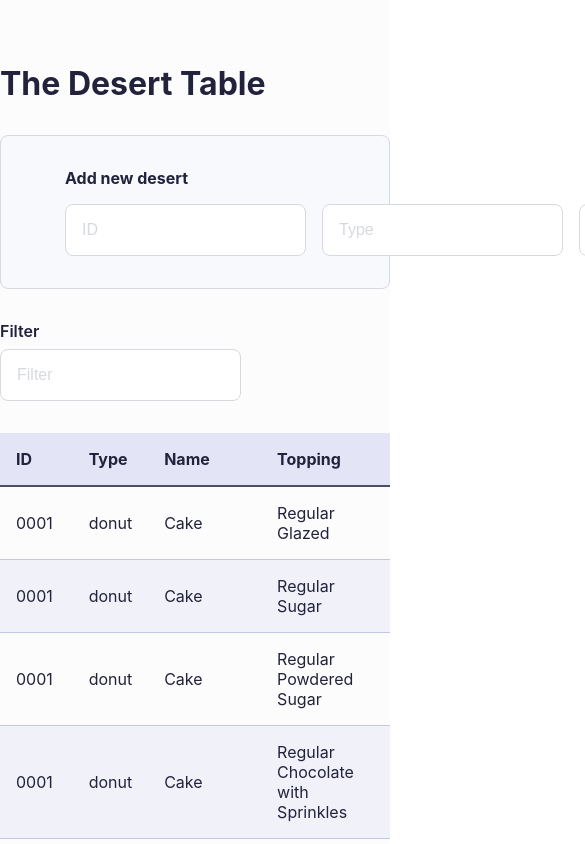
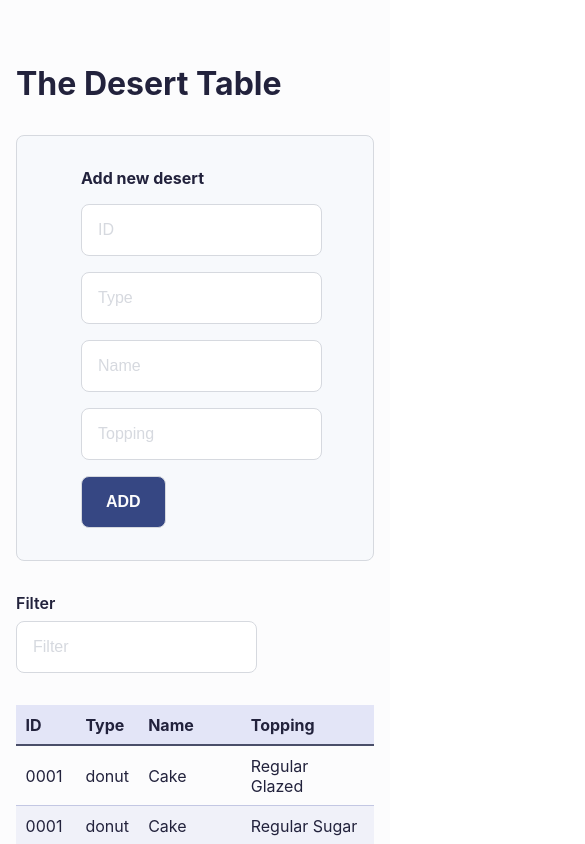
Before and after one commit to soniktrooth/megaport-technical-assesment, a React (Create React App) app: page / in a window 390 px wide. Shown: the top 844 px of the page, 585 px wide, since content can reach past the window. Built offline with nearby package versions, Linux system fonts and the light colour scheme.

Commit message:
Making sure things look good across all breakpoints

```diff
--- a/src/App.css
+++ b/src/App.css
@@ -8,10 +8,17 @@
 .app-inner {
   max-width: 150rem;
   margin: 0 auto;
-  padding: 8rem 0;
+  padding: 8rem 2rem;
   display: flex;
   flex-direction: column;
   gap: 4rem;
+}
+
+@media screen and (min-width: 1200px) {
+  .app-inner {
+    padding-left: 0;
+    padding-right: 0;
+  }
 }
 
 h1,
--- a/src/components/addForm/addForm.css
+++ b/src/components/addForm/addForm.css
@@ -10,5 +10,6 @@
 
 .add-form form {
   display: flex;
+  flex-wrap: wrap;
   gap: 2rem;
 }
--- a/src/components/table/table.css
+++ b/src/components/table/table.css
@@ -1,26 +1,29 @@
-/* Table */
 table {
   width: 100%;
   border-collapse: collapse;
   border-spacing: 0;
 }
 
-/* Table Header */
 table th {
   background-color: #e3e5f7;
   font-weight: bold;
-  padding: 2rem;
+  padding: 1.2rem;
   text-align: left;
   border-bottom: 2px solid var(--blue-grey);
 }
 
-/* Table Body */
 table td {
-  padding: 2rem;
+  padding: 1.2rem;
   border-bottom: 1px solid var(--light-grey);
 }
 
-/* Alternating Row Color */
 table tbody tr:nth-child(even) {
   background-color: var(--lightest-grey);
 }
+
+@media screen and (min-width: 768px) {
+  table td,
+  table th {
+    padding: 2rem;
+  }
+}
```
